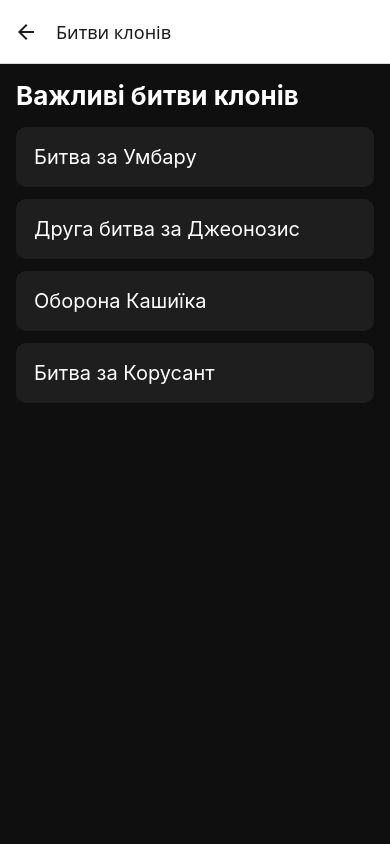
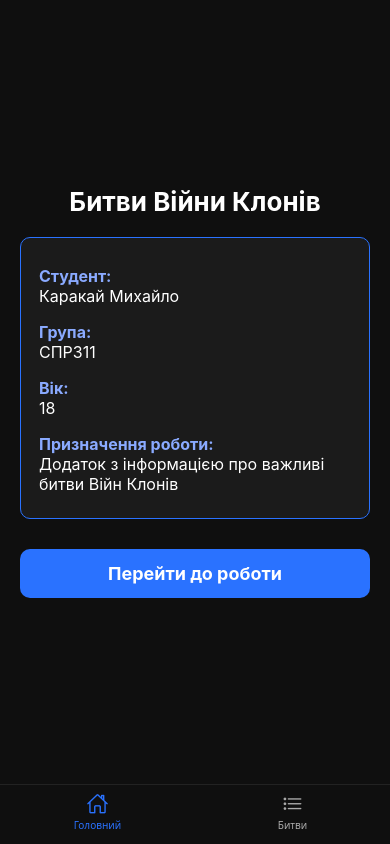
Before and after one commit to Mihailo-007/CWwiki, a React Native app: screen /Home in a window 390 px wide. Built offline with nearby package versions, Linux system fonts and the light colour scheme.

Commit message:
Short summary fix

```diff
--- a/App.tsx
+++ b/App.tsx
@@ -1,5 +1,21 @@
-import Navigation from './src/Navigation';
+import React from "react";
+import { NavigationContainer } from "@react-navigation/native";
+import { createNativeStackNavigator } from "@react-navigation/native-stack";
+
+import BottomTabs from "./navigation/BottomTabs";
+import BattleScreen from "./src/screens/BattleScreen";
+
+const Stack = createNativeStackNavigator();
 
 export default function App() {
-  return <Navigation />;
+  return (
+    <NavigationContainer>
+      <Stack.Navigator screenOptions={{ headerShown: false }}>
+
+        <Stack.Screen name="Tabs" component={BottomTabs} />
+
+        <Stack.Screen name="Battle" component={BattleScreen} />
+      </Stack.Navigator>
+    </NavigationContainer>
+  );
 }
--- /dev/null
+++ b/navigation/BottomTabs.tsx
@@ -0,0 +1,36 @@
+import React from "react";
+import { createBottomTabNavigator } from "@react-navigation/bottom-tabs";
+import { Ionicons } from "@expo/vector-icons";
+
+import MainScreen from "../src/screens/MainScreen";
+import HomeScreen from "../src/screens/HomeScreen";
+
+const Tab = createBottomTabNavigator();
+
+export default function BottomTabs() {
+  return (
+    <Tab.Navigator
+      screenOptions={({ route }) => ({
+        headerShown: false,
+        tabBarStyle: {
+          backgroundColor: "#0f0f0f",
+          borderTopColor: "#222",
+          height: 60,
+        },
+        tabBarActiveTintColor: "#2a72ff",
+        tabBarInactiveTintColor: "#aaa",
+        tabBarIcon: ({ color }) => {
+          let iconName = "home-outline";
+
+          if (route.name === "Головний") iconName = "home-outline";
+          if (route.name === "Битви") iconName = "list-outline";
+
+          return <Ionicons name={iconName as any} size={22} color={color} />;
+        },
+      })}
+    >
+      <Tab.Screen name="Головний" component={MainScreen} />
+      <Tab.Screen name="Битви" component={HomeScreen} />
+    </Tab.Navigator>
+  );
+}
--- a/package.json
+++ b/package.json
@@ -9,6 +9,7 @@
     "web": "expo start --web"
   },
   "dependencies": {
+    "@react-navigation/bottom-tabs": "^7.8.8",
     "@react-navigation/native": "^7.1.22",
     "@react-navigation/native-stack": "^7.8.1",
     "expo": "~54.0.25",
--- a/src/Navigation.tsx
+++ b/src/Navigation.tsx
@@ -1,36 +1,58 @@
-import React from 'react';
-import { NavigationContainer } from '@react-navigation/native';
-import { createNativeStackNavigator } from '@react-navigation/native-stack';
+import React from "react";
+import { NavigationContainer } from "@react-navigation/native";
+import { createNativeStackNavigator } from "@react-navigation/native-stack";
+import { createBottomTabNavigator } from "@react-navigation/bottom-tabs";
+import { Ionicons } from "@expo/vector-icons";
 
-import MainScreen from './screens/MainScreen';
-import HomeScreen from './screens/HomeScreen';
-import BattleScreen from './screens/BattleScreen';
+import MainScreen from "./screens/MainScreen";
+import HomeScreen from "./screens/HomeScreen";
+import BattleScreen from "./screens/BattleScreen";
 
 const Stack = createNativeStackNavigator();
+const Tab = createBottomTabNavigator();
+
+function Tabs() {
+  return (
+    <Tab.Navigator
+      screenOptions={({ route }) => ({
+        headerShown: false,
+        tabBarStyle: {
+          backgroundColor: "#0f0f0f",
+          borderTopColor: "#222",
+          height: 60,
+        },
+        tabBarActiveTintColor: "#2a72ff",
+        tabBarInactiveTintColor: "#aaa",
+        tabBarIcon: ({ color, size }) => {
+          let name = "home-outline";
+
+          if (route.name === "Головний") name = "home-outline";
+          if (route.name === "Битви") name = "list-outline";
+
+          return <Ionicons name={name as any} size={size} color={color} />;
+        },
+      })}
+    >
+      <Tab.Screen name="Головний" component={MainScreen} />
+      <Tab.Screen name="Битви" component={HomeScreen} />
+    </Tab.Navigator>
+  );
+}
 
 export default function Navigation() {
   return (
     <NavigationContainer>
-      <Stack.Navigator screenOptions={{ headerShown: true }}>
-
-        <Stack.Screen
-          name="Main"
-          component={MainScreen}
-          options={{ title: "Головний екран" }}
-        />
-
-        <Stack.Screen
-          name="Home"
-          component={HomeScreen}
-          options={{ title: 'Битви клонів' }}
-        />
+      <Stack.Navigator screenOptions={{ headerShown: false }}>
+        <Stack.Screen name="Tabs" component={Tabs} />
 
         <Stack.Screen
           name="Battle"
           component={BattleScreen}
-          options={{ title: 'Інформація про битву' }}
+          options={{
+            headerShown: true,
+            title: "Інформація про битву",
+          }}
         />
-
       </Stack.Navigator>
     </NavigationContainer>
   );
--- a/src/screens/BattleScreen.tsx
+++ b/src/screens/BattleScreen.tsx
@@ -209,7 +209,7 @@ export default function BattleScreen({ route }: any) {
     }
   };
 
-  const battle = battles[id];
+ const battle = battles[id];
 
   return (
     <ScrollView style={styles.container}>
@@ -226,24 +226,25 @@ export default function BattleScreen({ route }: any) {
           setSummary("");
           setLoading(true);
 
-          await getBattleSummary(
-            battle.description,
-            (chunk) => setSummary((prev) => prev + chunk)
-          );
+          const result = await getBattleSummary(battle.description);
 
+          setSummary(result);
           setLoading(false);
         }}
       >
         <Text style={styles.buttonText}>Отримати короткий підсумок (ШІ)</Text>
       </TouchableOpacity>
 
-      {loading && <Text style={styles.loading}>Створення...</Text>}
-
-      {summary.length > 0 && (
+      {(loading || summary.length > 0) && (
         <View style={styles.summaryBox}>
-          <Text style={styles.summaryText}>{summary}</Text>
+          {loading ? (
+            <Text style={styles.loading}>Створення...</Text>
+          ) : (
+            <Text style={styles.summaryText}>{summary}</Text>
+          )}
         </View>
       )}
+
 
       <Text style={styles.label}>Опис:</Text>
       <Text style={styles.text}>{battle.description}</Text>
@@ -259,14 +260,61 @@ export default function BattleScreen({ route }: any) {
 
 const styles = StyleSheet.create({
   container: { flex: 1, backgroundColor: "#0f0f0f", padding: 16 },
-  mainImage: { width: "100%", height: 230, borderRadius: 12, marginBottom: 16 },
-  title: { color: "#fff", fontSize: 26, fontWeight: "bold", marginBottom: 16 },
+
+  mainImage: {
+    width: "100%",
+    height: 230,
+    borderRadius: 12,
+    marginBottom: 16
+  },
+
+  title: {
+    color: "#fff",
+    fontSize: 26,
+    fontWeight: "bold",
+    marginBottom: 20,
+    textAlign: "left"
+  },
+
+  button: {
+    backgroundColor: "#2a72ff",
+    padding: 14,
+    borderRadius: 10,
+    marginBottom: 10
+  },
+
+  buttonText: {
+    color: "#fff",
+    fontSize: 16,
+    textAlign: "center",
+    fontWeight: "bold"
+  },
+
+  summaryBox: {
+    backgroundColor: "#1b1b1b",
+    padding: 14,
+    borderRadius: 10,
+    borderWidth: 1,
+    borderColor: "#2a72ff",
+    marginBottom: 20
+  },
+
+  loading: {
+    color: "#7fa4ff",
+    fontSize: 16,
+    textAlign: "center",
+    fontStyle: "italic"
+  },
+
+  summaryText: {
+    color: "#fff",
+    fontSize: 16,
+    lineHeight: 22
+  },
+
   label: { color: "#aaa", fontSize: 18, marginTop: 12, marginBottom: 4 },
+
   text: { color: "#eee", fontSize: 16, lineHeight: 22 },
-  cloneItem: { color: "#fff", fontSize: 16, marginLeft: 8, marginVertical: 2 },
-  button: { backgroundColor: "#2a72ff", padding: 14, borderRadius: 10, marginBottom: 20 },
-  buttonText: { color: "#fff", fontSize: 16, textAlign: "center", fontWeight: "bold" },
-  loading: { color: "#7fa4ff", marginTop: 10, fontSize: 16, fontStyle: "italic", textAlign: "center" },
-  summaryBox: { backgroundColor: "#1b1b1b", padding: 14, borderRadius: 10, marginTop: 20, borderWidth: 1, borderColor: "#2a72ff" },
-  summaryText: { color: "#fff", fontSize: 16, lineHeight: 22 },
+
+  cloneItem: { color: "#fff", fontSize: 16, marginLeft: 8, marginVertical: 2 }
 });
--- a/src/screens/HomeScreen.tsx
+++ b/src/screens/HomeScreen.tsx
@@ -1,5 +1,5 @@
-import React from 'react';
-import { View, Text, FlatList, TouchableOpacity, StyleSheet } from 'react-native';
+import React, { useState } from 'react';
+import { View, Text, FlatList, TouchableOpacity, StyleSheet, TextInput } from 'react-native';
 
 const battles = [
   { id: 'umbara', title: 'Битва за Умбару' },
@@ -9,12 +9,28 @@ const battles = [
 ];
 
 export default function HomeScreen({ navigation }: any) {
+  const [search, setSearch] = useState("");
+
+  const filteredBattles = battles.filter(b =>
+    b.title.toLowerCase().includes(search.toLowerCase())
+  );
+
   return (
     <View style={styles.container}>
+
       <Text style={styles.header}>Важливі битви клонів</Text>
 
+      <TextInput
+        style={styles.search}
+        placeholder="Пошук битви..."
+        placeholderTextColor="#777"
+        value={search}
+        onChangeText={setSearch}
+      />
+
       <FlatList
-        data={battles}
+        data={filteredBattles}
+        keyExtractor={(item) => item.id}
         renderItem={({ item }) => (
           <TouchableOpacity
             style={styles.card}
@@ -24,13 +40,39 @@ export default function HomeScreen({ navigation }: any) {
           </TouchableOpacity>
         )}
       />
+
     </View>
   );
 }
 
 const styles = StyleSheet.create({
   container: { flex: 1, backgroundColor: '#0f0f0f', padding: 16 },
-  header: { color: '#fff', fontSize: 26, marginBottom: 16, fontWeight: 'bold' },
-  card: { backgroundColor: '#1e1e1e', padding: 18, borderRadius: 10, marginBottom: 12 },
+
+  header: {
+    color: '#fff',
+    fontSize: 26,
+    marginBottom: 16,
+    fontWeight: 'bold'
+  },
+
+  search: {
+    width: "100%",
+    backgroundColor: "#1a1a1a",
+    padding: 12,
+    borderRadius: 10,
+    marginBottom: 16,
+    fontSize: 16,
+    color: "#fff",
+    borderWidth: 1,
+    borderColor: "#2a72ff"
+  },
+
+  card: {
+    backgroundColor: '#1e1e1e',
+    padding: 18,
+    borderRadius: 10,
+    marginBottom: 12
+  },
+
   cardTitle: { color: '#fff', fontSize: 20 },
 });
```
Also changed, not shown: 2 other files (tests, documents, lock files or other folders).
